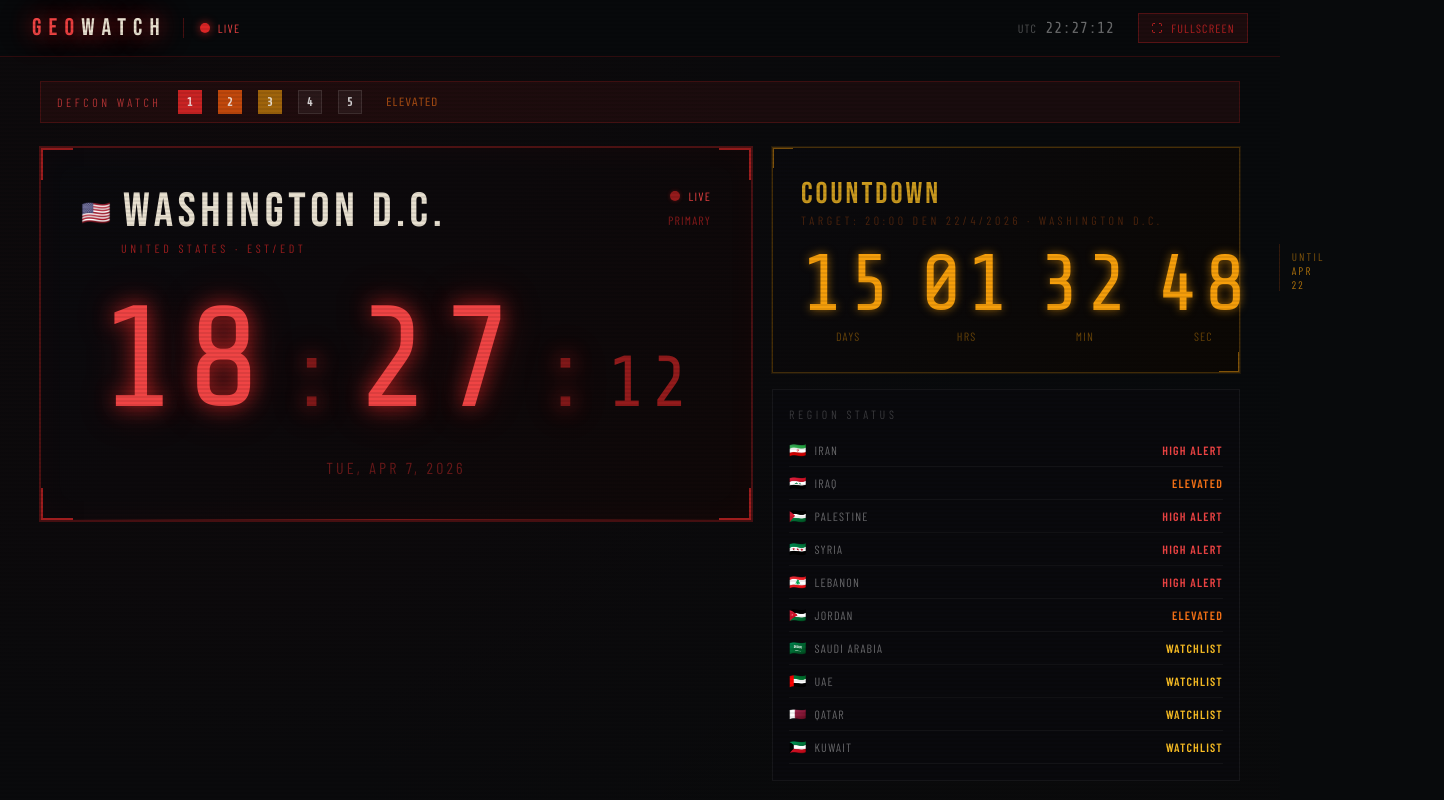
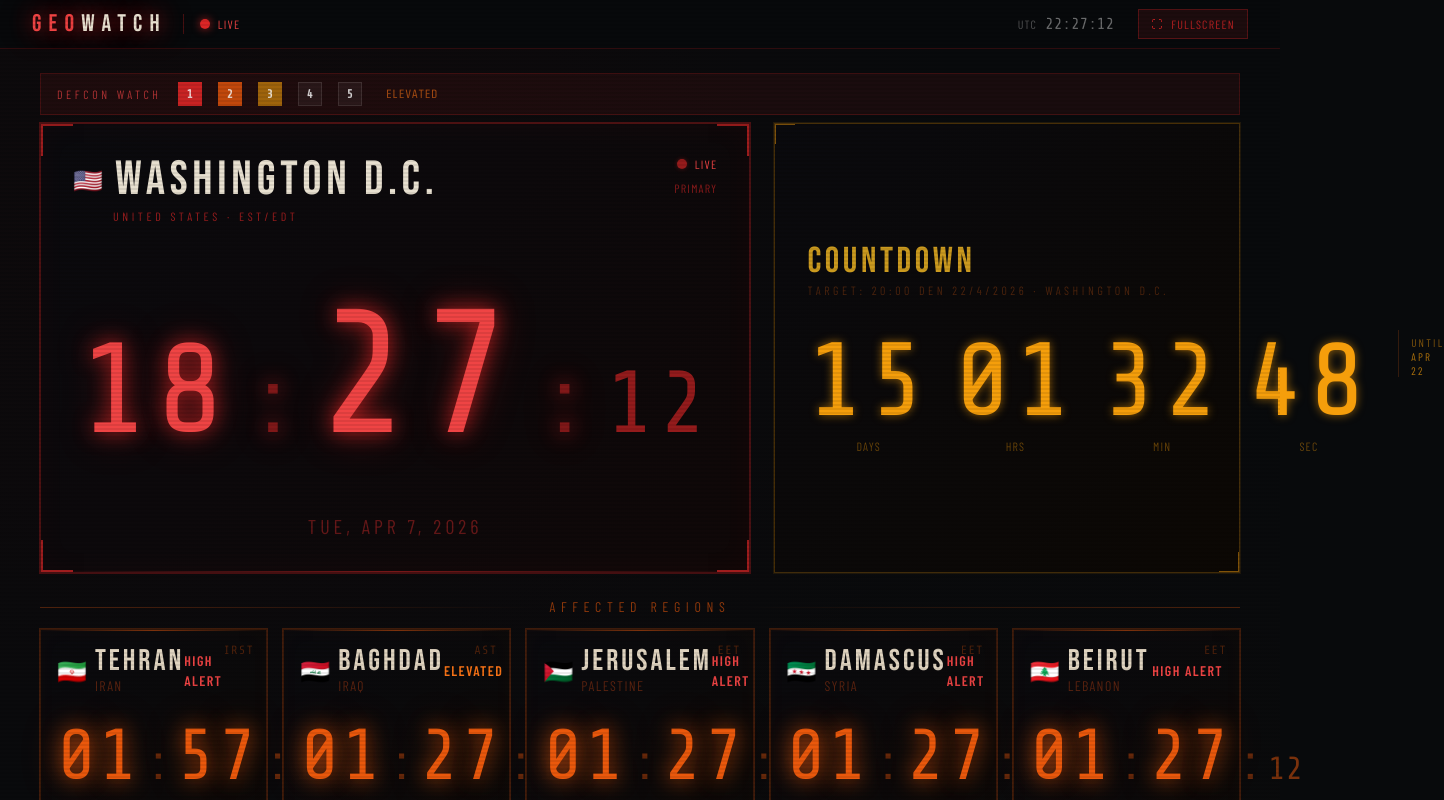
Before and after one commit to gassy01/geopolitical-clock, a React (Vite) app: page / in a window 1280 px wide. Shown: the top 800 px of the page, 1444 px wide, since content can reach past the window. Built offline with nearby package versions, Linux system fonts and the light colour scheme; a web font is replaced by a local one.

Commit message:
Remove region status list, increase font sizes for YouTube stream

```diff
--- a/src/App.jsx
+++ b/src/App.jsx
@@ -179,7 +179,7 @@ function LiveIndicator() {
 function StatusBadge({ status, color }) {
   return (
     <span
-      className={`font-body text-xs tracking-widest uppercase font-semibold ${color}`}
+      className={`font-body text-sm tracking-widest uppercase font-semibold ${color}`}
     >
       {status}
     </span>
@@ -191,7 +191,7 @@ function PrimaryClockCard({ zone, time, date }) {
 
   return (
     <div
-      className="relative border-glow rounded-none p-6 md:p-10 flicker overflow-hidden"
+      className="relative border-glow rounded-none p-6 md:p-8 flicker overflow-hidden h-full flex flex-col justify-center"
       style={{
         background:
           "linear-gradient(135deg, rgba(10,10,14,0.98) 0%, rgba(16,8,8,0.98) 100%)",
@@ -253,11 +253,11 @@ function PrimaryClockCard({ zone, time, date }) {
       </div>
 
       {/* Main clock */}
-      <div className="flex items-baseline justify-center gap-2 md:gap-4 my-4 md:my-6">
+      <div className="flex items-baseline justify-center gap-2 md:gap-4 my-4 md:my-8 text-[1.2rem]">
         <span
           className="clock-digit glow-red"
           style={{
-            fontSize: "clamp(4rem, 18vw, 9rem)",
+            fontSize: "clamp(4rem, 15vw, 8rem)",
             lineHeight: 1,
             color: "#ef4444",
             letterSpacing: "0.05em",
@@ -279,7 +279,7 @@ function PrimaryClockCard({ zone, time, date }) {
         <span
           className="clock-digit glow-red"
           style={{
-            fontSize: "clamp(4rem, 18vw, 9rem)",
+            fontSize: "clamp(5rem, 18vw, 11rem)",
             lineHeight: 1,
             color: "#ef4444",
             letterSpacing: "0.05em",
@@ -300,7 +300,7 @@ function PrimaryClockCard({ zone, time, date }) {
         <span
           className="clock-digit"
           style={{
-            fontSize: "clamp(2rem, 8vw, 4.5rem)",
+            fontSize: "clamp(2.5rem, 8vw, 5.5rem)",
             lineHeight: 1,
             color: "rgba(220,38,38,0.65)",
             letterSpacing: "0.05em",
@@ -311,7 +311,7 @@ function PrimaryClockCard({ zone, time, date }) {
       </div>
 
       {/* Date */}
-      <div className="text-center font-body text-sm md:text-base tracking-[0.2em] text-red-900/80 uppercase mt-2">
+      <div className="text-center font-body text-base md:text-xl tracking-[0.2em] text-red-900/80 uppercase mt-4">
         {date}
       </div>
 
@@ -332,7 +332,7 @@ function SecondaryClockCard({ zone, time, date }) {
 
   return (
     <div
-      className="relative rounded-none p-4 md:p-5 secondary-border-glow"
+      className="relative rounded-none p-4 secondary-border-glow h-full flex flex-col justify-center"
       style={{
         background:
           "linear-gradient(135deg, rgba(10,10,14,0.97) 0%, rgba(12,10,8,0.97) 100%)",
@@ -351,15 +351,15 @@ function SecondaryClockCard({ zone, time, date }) {
       {/* Header */}
       <div className="flex items-center justify-between mb-3">
         <div className="flex items-center gap-2">
-          <span className="text-lg">{zone.flag}</span>
+          <span className="text-2xl">{zone.flag}</span>
           <div>
             <div
-              className="font-display tracking-widest text-lg"
+              className="font-display tracking-widest text-2xl md:text-3xl"
               style={{ color: "#e0d4c0", lineHeight: 1 }}
             >
               {zone.label}
             </div>
-            <div className="font-body text-xs tracking-widest text-orange-900/70 uppercase">
+            <div className="font-body text-sm tracking-widest text-orange-900/70 uppercase">
               {zone.sublabel}
             </div>
           </div>
@@ -368,11 +368,11 @@ function SecondaryClockCard({ zone, time, date }) {
       </div>
 
       {/* Clock */}
-      <div className="flex items-baseline gap-1 my-2">
+      <div className="flex items-baseline gap-1 my-3">
         <span
           className="clock-digit glow-orange"
           style={{
-            fontSize: "clamp(2.2rem, 8vw, 3.5rem)",
+            fontSize: "clamp(2.8rem, 6vw, 4.5rem)",
             lineHeight: 1,
             color: "#ea580c",
             letterSpacing: "0.04em",
@@ -383,7 +383,7 @@ function SecondaryClockCard({ zone, time, date }) {
         <span
           className="clock-digit"
           style={{
-            fontSize: "clamp(1.5rem, 5vw, 2.5rem)",
+            fontSize: "clamp(2rem, 4vw, 3.2rem)",
             color: "rgba(234,88,12,0.4)",
             lineHeight: 1,
           }}
@@ -393,7 +393,7 @@ function SecondaryClockCard({ zone, time, date }) {
         <span
           className="clock-digit glow-orange"
           style={{
-            fontSize: "clamp(2.2rem, 8vw, 3.5rem)",
+            fontSize: "clamp(2.8rem, 6vw, 4.5rem)",
             lineHeight: 1,
             color: "#ea580c",
             letterSpacing: "0.04em",
@@ -404,7 +404,7 @@ function SecondaryClockCard({ zone, time, date }) {
         <span
           className="clock-digit"
           style={{
-            fontSize: "clamp(1.5rem, 5vw, 2.5rem)",
+            fontSize: "clamp(2rem, 4vw, 3.2rem)",
             color: "rgba(234,88,12,0.4)",
             lineHeight: 1,
           }}
@@ -414,7 +414,7 @@ function SecondaryClockCard({ zone, time, date }) {
         <span
           className="clock-digit"
           style={{
-            fontSize: "clamp(1.2rem, 3vw, 1.8rem)",
+            fontSize: "clamp(1.5rem, 2.5vw, 2.2rem)",
             color: "rgba(234,88,12,0.5)",
             lineHeight: 1,
           }}
@@ -424,7 +424,7 @@ function SecondaryClockCard({ zone, time, date }) {
       </div>
 
       {/* Date */}
-      <div className="font-body text-xs tracking-widest text-orange-900/60 uppercase mt-1">
+      <div className="font-body text-sm tracking-widest text-orange-900/60 uppercase mt-2">
         {date}
       </div>
 
@@ -456,7 +456,7 @@ function CountdownTimer({ timezone }) {
 
   return (
     <div
-      className={`relative rounded-none p-5 md:p-7 ${isZero ? "alert-flash" : ""}`}
+      className={`relative rounded-none p-4 md:p-8 h-full flex flex-col justify-center ${isZero ? "alert-flash" : ""}`}
       style={{
         background: isUrgent
           ? "linear-gradient(135deg, rgba(16,4,4,0.99) 0%, rgba(20,6,4,0.99) 100%)"
@@ -485,9 +485,9 @@ function CountdownTimer({ timezone }) {
         }}
       />
 
-      <div className="flex items-center justify-between mb-4">
+      <div className="flex items-center justify-between mb-8">
         <div>
-          <div className="font-display text-2xl md:text-3xl tracking-widest text-amber-400/80">
+          <div className="font-display text-3xl md:text-4xl tracking-widest text-amber-400/80">
             COUNTDOWN
           </div>
           <div className="font-body text-xs tracking-[0.3em] text-amber-900/60 uppercase">
@@ -527,7 +527,7 @@ function CountdownTimer({ timezone }) {
                   isUrgent ? "glow-red" : "glow-amber"
                 }`}
                 style={{
-                  fontSize: "clamp(2.5rem, 10vw, 5rem)",
+                  fontSize: "clamp(3.5rem, 12vw, 6.5rem)",
                   lineHeight: 1,
                   color: isUrgent ? "#ef4444" : "#f59e0b",
                   letterSpacing: "0.05em",
@@ -652,7 +652,7 @@ export default function App() {
   return (
     <div
       ref={appRef}
-      className="min-h-screen noise-bg"
+      className="min-h-screen noise-bg flex flex-col"
       style={{
         background:
           "radial-gradient(ellipse at 20% 20%, rgba(60,8,8,0.15) 0%, transparent 50%), radial-gradient(ellipse at 80% 80%, rgba(40,16,4,0.1) 0%, transparent 50%), #080a0c",
@@ -660,7 +660,7 @@ export default function App() {
     >
       {/* ── Header bar ── */}
       <header
-        className="sticky top-0 z-50 flex items-center justify-between px-4 md:px-8 py-3"
+        className="sticky top-0 z-50 flex items-center justify-between px-4 md:px-8 py-2"
         style={{
           background: "rgba(8,10,12,0.95)",
           borderBottom: "1px solid rgba(220,38,38,0.2)",
@@ -735,15 +735,15 @@ export default function App() {
       </header>
 
       {/* ── Main content ── */}
-      <main className="px-3 md:px-6 lg:px-10 py-4 md:py-6 max-w-[1600px] mx-auto">
+      <main className="px-3 md:px-6 lg:px-10 py-4 md:py-6 w-full max-w-[1920px] mx-auto flex-1 flex flex-col justify-center">
 
         {/* Threat level bar */}
-        <div className="mb-4 md:mb-6">
+        <div className="mb-2">
           <ThreatLevel />
         </div>
 
         {/* Top grid: Primary clock + Countdown */}
-        <div className="grid grid-cols-1 lg:grid-cols-5 gap-4 md:gap-5 mb-4 md:mb-5">
+        <div className="grid grid-cols-1 lg:grid-cols-5 gap-4 md:gap-6 mb-6">
           {/* Primary clock – takes 3 cols */}
           <div className="lg:col-span-3">
             <PrimaryClockCard
@@ -758,34 +758,6 @@ export default function App() {
               timezone={PRIMARY_ZONE.timezone}
               targetHour={20}
             />
-
-            {/* Ticker / info block */}
-            <div
-              className="mt-4 p-4"
-              style={{
-                background: "rgba(10,10,14,0.97)",
-                border: "1px solid rgba(255,255,255,0.06)",
-              }}
-            >
-              <div className="font-body text-xs tracking-[0.3em] text-white/20 uppercase mb-3">
-                REGION STATUS
-              </div>
-              {SECONDARY_ZONES.map((z) => (
-                <div
-                  key={z.id}
-                  className="flex items-center justify-between py-1.5"
-                  style={{ borderBottom: "1px solid rgba(255,255,255,0.04)" }}
-                >
-                  <div className="flex items-center gap-2">
-                    <span className="text-sm">{z.flag}</span>
-                    <span className="font-body text-xs tracking-widest text-white/40 uppercase">
-                      {z.sublabel}
-                    </span>
-                  </div>
-                  <StatusBadge status={z.status} color={z.statusColor} />
-                </div>
-              ))}
-            </div>
           </div>
         </div>
 
@@ -796,7 +768,7 @@ export default function App() {
               className="h-px flex-1"
               style={{ background: "linear-gradient(90deg, rgba(234,88,12,0.3), transparent)" }}
             />
-            <span className="font-body text-xs tracking-[0.4em] text-orange-600/60 uppercase">
+            <span className="font-body text-sm tracking-[0.4em] text-orange-600/60 uppercase">
               AFFECTED REGIONS
             </span>
             <div
@@ -804,7 +776,7 @@ export default function App() {
               style={{ background: "linear-gradient(90deg, transparent, rgba(234,88,12,0.3))" }}
             />
           </div>
-          <div className="grid grid-cols-1 sm:grid-cols-2 lg:grid-cols-3 xl:grid-cols-5 gap-3 md:gap-4">
+          <div className="grid grid-cols-1 sm:grid-cols-2 lg:grid-cols-3 xl:grid-cols-5 gap-3 md:gap-4 flex-1">
             {SECONDARY_ZONES.map((zone, i) => (
               <SecondaryClockCard
                 key={zone.id}
```
